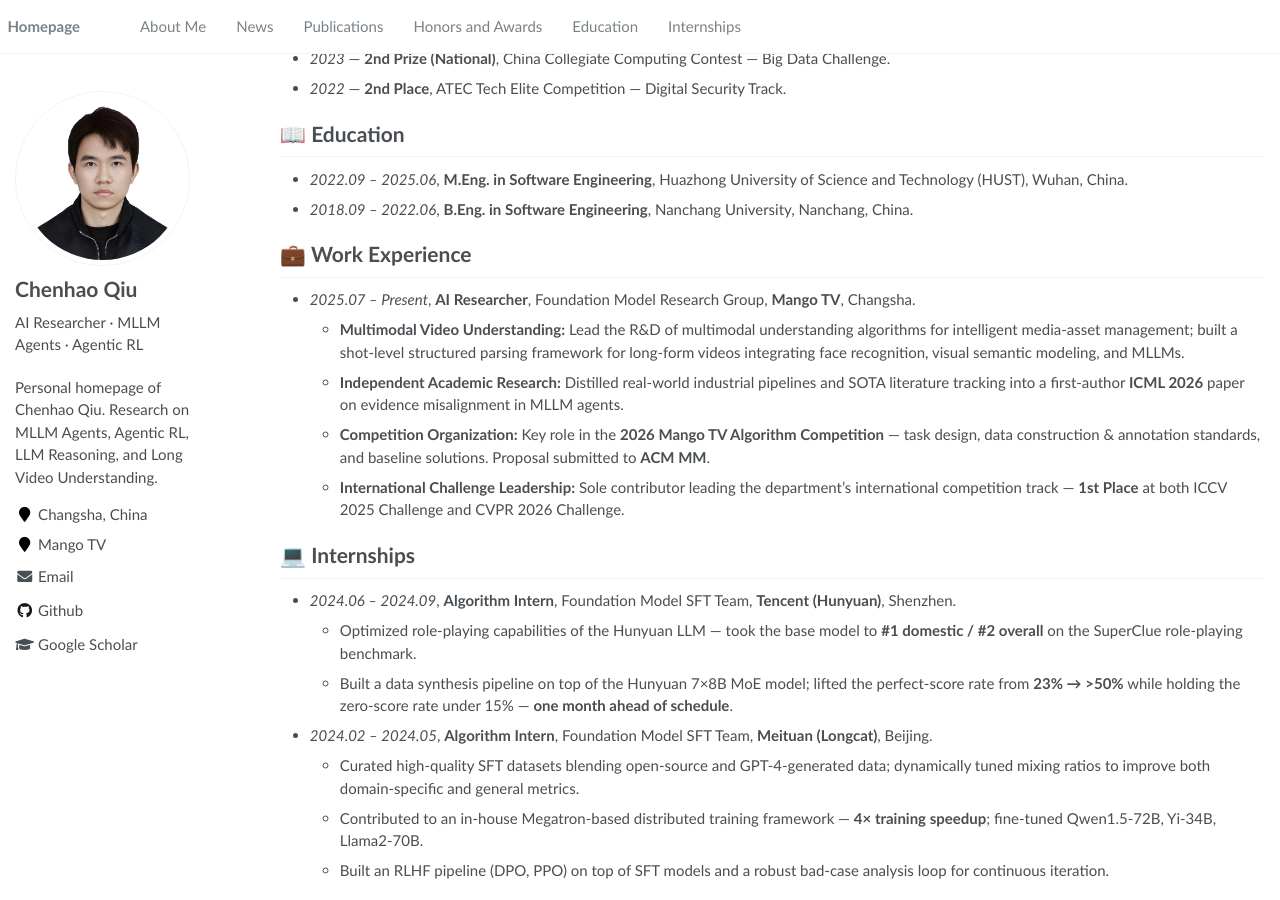
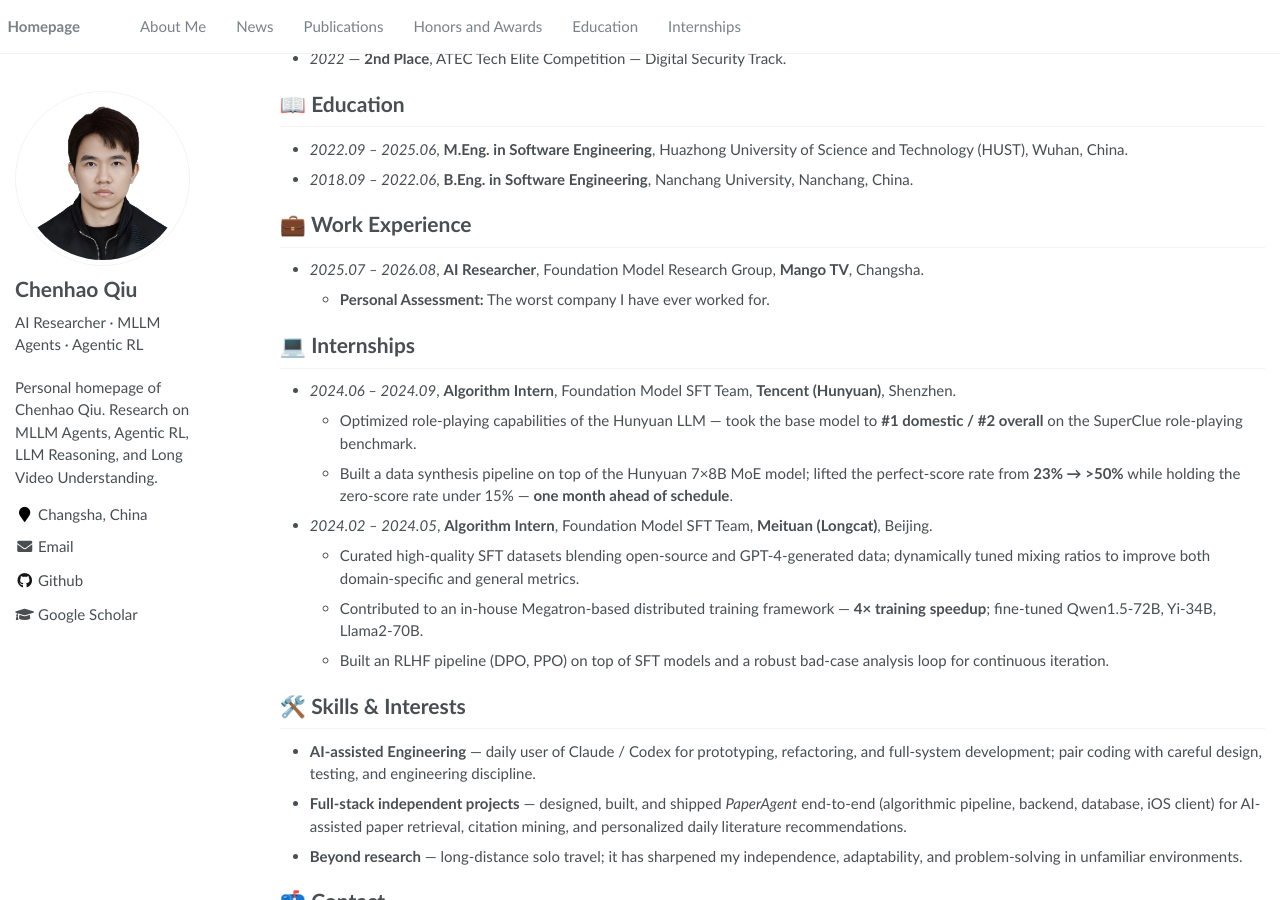
Before and after one commit to Echochef/Echochef.github.io, a Jekyll site: the page built from _pages/about.md, in a window 1280 px wide and 900 px high, scrolled down 1637 px. Built offline with Jekyll 4.4.1, drawn with Linux system fonts in a browser that asks for light colours; some of the changed text lies outside the part shown.

Commit message:
Update Mango TV work experience

```diff
--- a/_config.yml
+++ b/_config.yml
@@ -24,7 +24,7 @@ author:
   avatar           : "images/profile.png"
   bio              : "AI Researcher · MLLM Agents · Agentic RL"
   location         : "Changsha, China"
-  employer         : "Mango TV"
+  employer         :
   pubmed           :
   googlescholar    : "https://scholar.google.com/citations?user=iZ4xW6oAAAAJ"
   email            : "1226309312qch@gmail.com"
--- a/_pages/about.md
+++ b/_pages/about.md
@@ -14,14 +14,13 @@ I am **Chenhao Qiu (邱晨浩)**, an AI researcher studying **misalignment in ag
 
 My path into research ran through competition rather than the lab. I spent most of my master's deep in **algorithm contests**, working across nearly the full stack of machine learning — from traditional **data mining** and **time-series** modeling to **computer vision**, **NLP**, and, more recently, **large language and multimodal models**. Competing across so many directions is where my taste for research took shape: I kept hitting questions the leaderboard could not answer. It was only after starting full-time work that I finally had the room to chase those questions properly and turn them into papers — **ICML 2026** is the first.
 
-Today I research at the Foundation Model Research Group at **Mango TV**, after algorithm internships on the foundation-model SFT teams at **Tencent (Hunyuan)** and **Meituan (Longcat)** (details in *Work Experience* and *Internships* below). That competitive breadth still shows on the record: **8 First-Place** and **8 Second-Place** finishes in major AI contests, with cumulative prizes exceeding **$530,000**.
+I previously completed algorithm internships on the foundation-model SFT teams at **Tencent (Hunyuan)** and **Meituan (Longcat)** (details in *Internships* below). That competitive breadth still shows on the record: **8 First-Place** and **8 Second-Place** finishes in major AI contests, with cumulative prizes exceeding **$530,000**.
 
 # 🔥 News
 - *2026.05*: &nbsp;🎉 Our paper *Mitigating Evidence Misalignment in Agentic Long Video Understanding by Decoupling Answer Authority* is accepted by **ICML 2026** as a Poster.
 - *2026.03*: &nbsp;🏆 Won **1st Place** at the **CVPR 2026 NTIRE Challenge** on X-AIGC Quality Assessment in Image Editing.
 - *2025.11*: &nbsp;🏆 Won **1st Place** at the **Tencent Advertising Algorithm Competition** (1 / 8300+, prize ≈ $280K).
 - *2025.09*: &nbsp;🏆 Won **1st Place** at the **ICCV 2025 Challenge** on Visual Question Answering with Spatial Awareness.
-- *2025.07*: &nbsp;🚀 Started as an AI Researcher in the Foundation Model Research Group at **Mango TV**.
 
 # 📝 Publications
 
@@ -76,11 +75,8 @@ Today I research at the Foundation Model Research Group at **Mango TV**, after a
 - *2018.09 – 2022.06*, **B.Eng. in Software Engineering**, Nanchang University, Nanchang, China.
 
 # 💼 Work Experience
-- *2025.07 – Present*, **AI Researcher**, Foundation Model Research Group, **Mango TV**, Changsha.
-  - **Multimodal Video Understanding:** Lead the R&D of multimodal understanding algorithms for intelligent media-asset management; built a shot-level structured parsing framework for long-form videos integrating face recognition, visual semantic modeling, and MLLMs.
-  - **Independent Academic Research:** Distilled real-world industrial pipelines and SOTA literature tracking into a first-author **ICML 2026** paper on evidence misalignment in MLLM agents.
-  - **Competition Organization:** Key role in the **2026 Mango TV Algorithm Competition** — task design, data construction & annotation standards, and baseline solutions. Proposal submitted to **ACM MM**.
-  - **International Challenge Leadership:** Sole contributor leading the department's international competition track — **1st Place** at both ICCV 2025 Challenge and CVPR 2026 Challenge.
+- *2025.07 – 2026.08*, **AI Researcher**, Foundation Model Research Group, **Mango TV**, Changsha.
+  - **Personal Assessment:** The worst company I have ever worked for.
 
 # 💻 Internships
 - *2024.06 – 2024.09*, **Algorithm Intern**, Foundation Model SFT Team, **Tencent (Hunyuan)**, Shenzhen.
```
